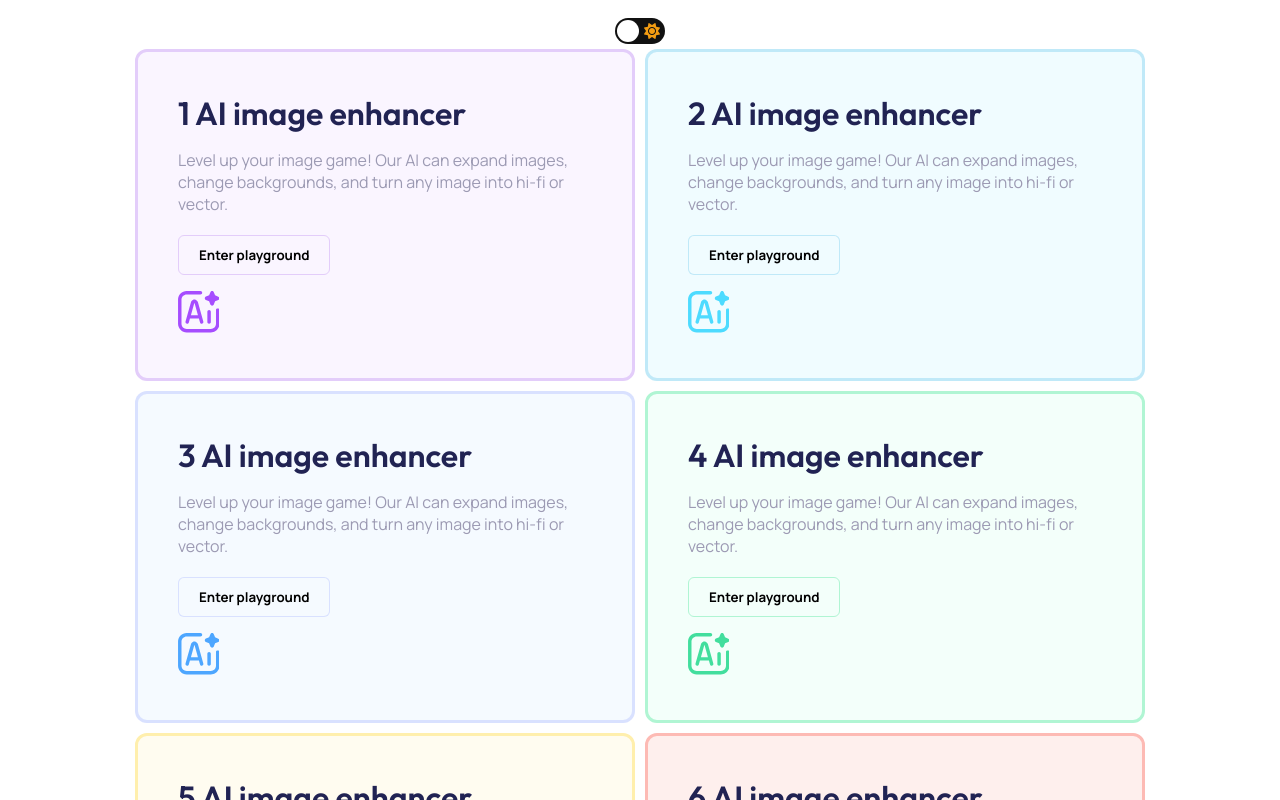
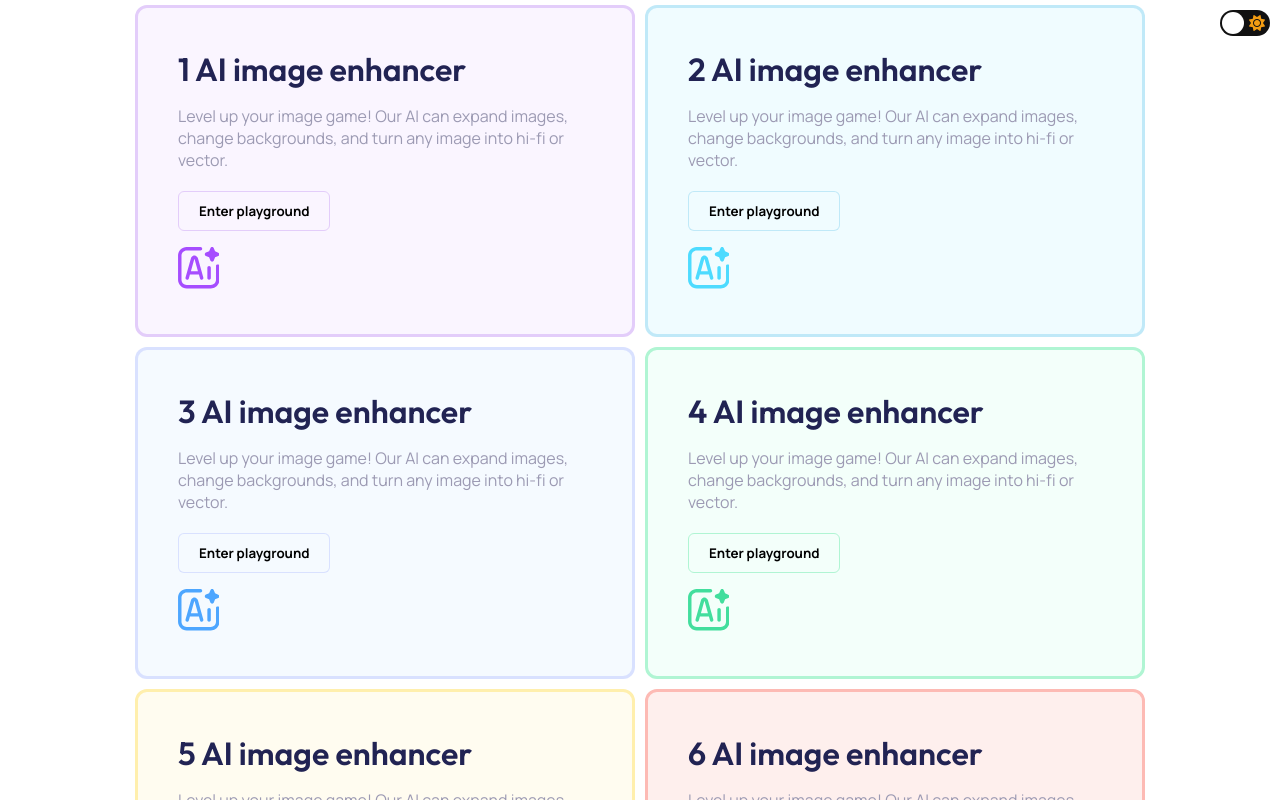
Before and after one commit to dhavanikgithub/cards-ui, a React (Vite) app: page / in a window 1280 px wide. Shown: the top 800 px of the page. Built offline with nearby package versions, Linux system fonts and the light colour scheme.

Commit message:
change design and remove not readable color combination

```diff
--- a/src/App.jsx
+++ b/src/App.jsx
@@ -10,7 +10,7 @@ const App = () => {
 
   return (
     <div className={'main ' + (isDark ? 'dark' : '')}>
-      <div>
+      <div className='theme-mode-container'>
         <input type="checkbox" className="checkbox" id="checkbox" onChange={() => setIsDark(!isDark)} />
         <label for="checkbox" className='checkbox-label'>
           <i className="fas fa-moon"></i>
--- a/src/data/cardsData2.js
+++ b/src/data/cardsData2.js
@@ -1580,13 +1580,6 @@ const cardsData2 = [
         mainColor: "",
         darkMainColor: "#90B8F8",
         darkBRColor: "#353941"
-    },
-    {
-        id: 230,
-        brColor: "",
-        mainColor: "",
-        darkMainColor: "#321D2F",
-        darkBRColor: "#4C5F7A"
     },
     {
         id: 231,
--- a/src/index.css
+++ b/src/index.css
@@ -3,9 +3,13 @@
   box-sizing: border-box;
 }
 
+body {
+  margin: 0;
+  padding: 0;
+}
+
 /* Main Container */
 .main {
-  padding: 10px;
   display: flex;
   flex-direction: column;
   align-items: center;
@@ -41,6 +45,15 @@ body.dark .support a {
   flex-wrap: wrap;
 }
 
+.theme-mode-container{
+  width: 100%;
+  display: flex;
+  position: fixed;
+  flex-direction: row;
+  justify-content: flex-end;
+  padding: 10px;
+  text-align: right;
+}
 /* Font Weights */
 .fw-100 { font-weight: 100; }
 .fw-200 { font-weight: 200; }
```
